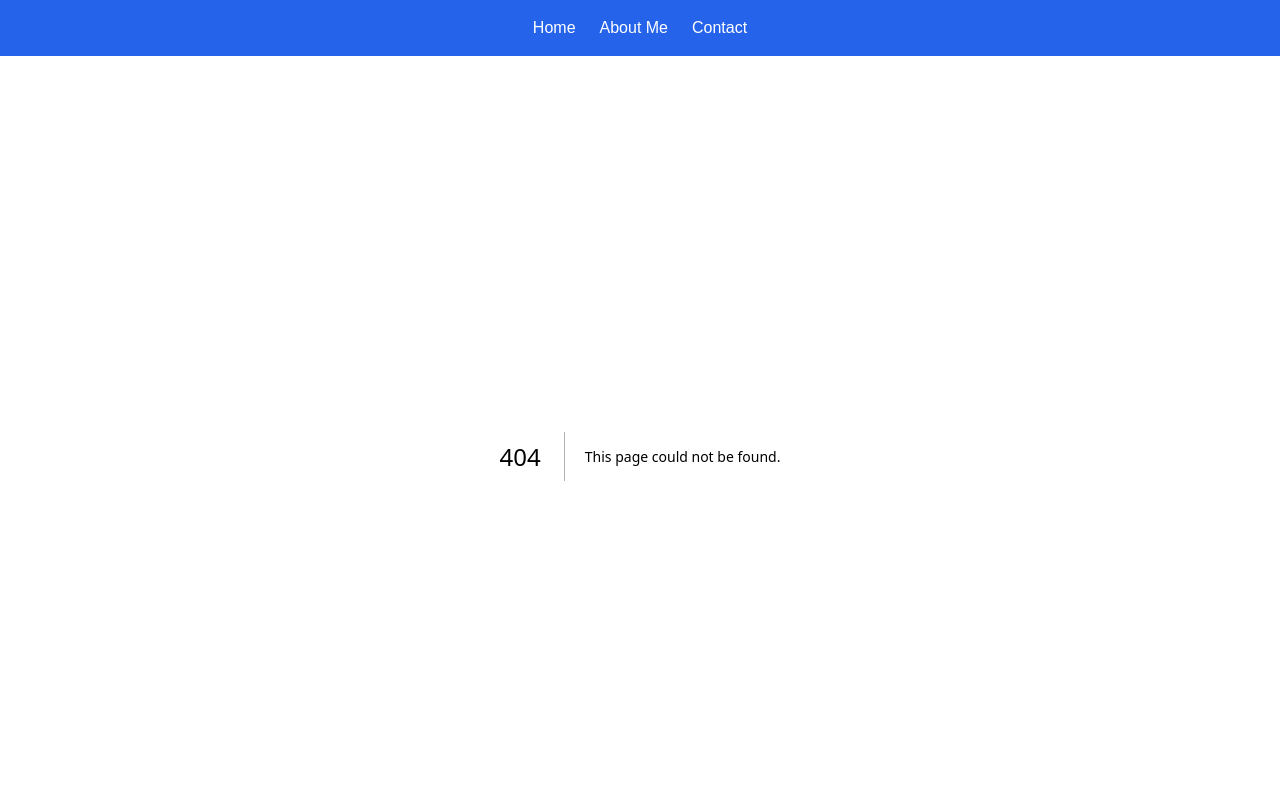
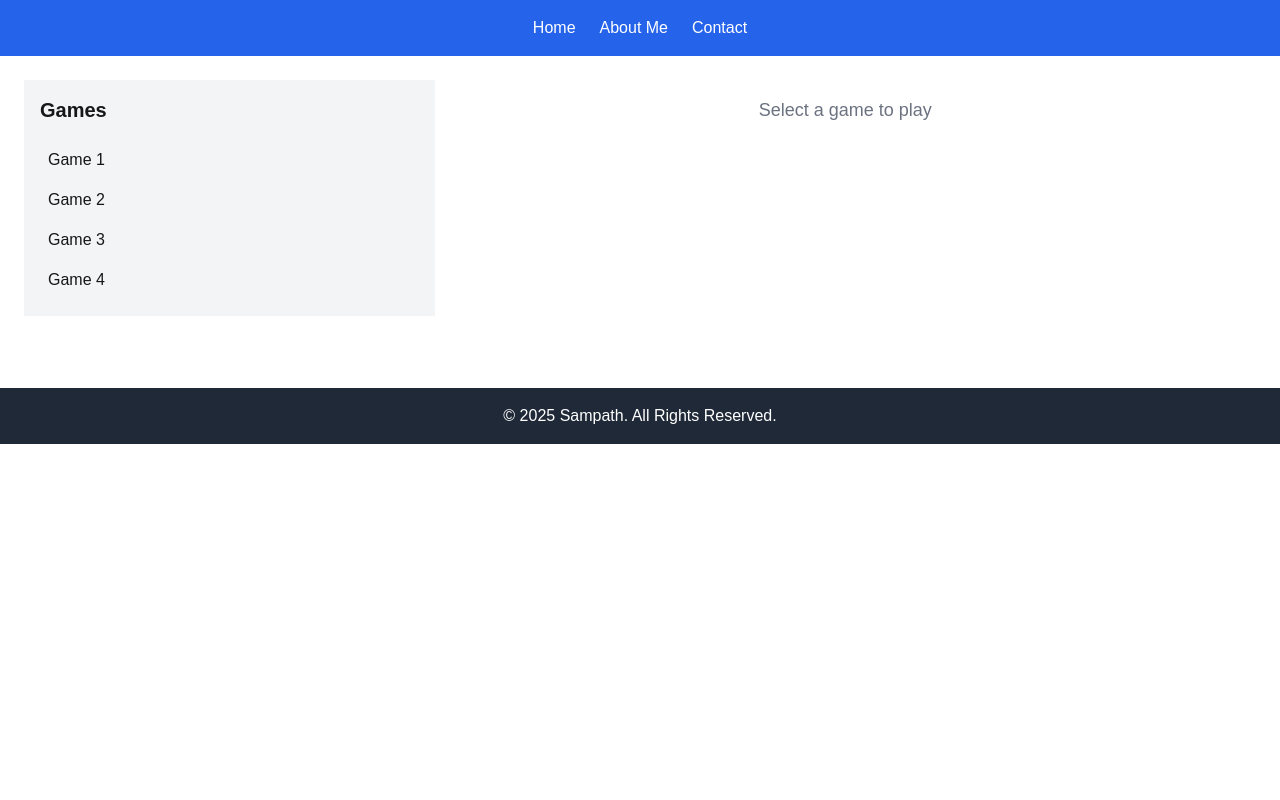
Before and after one commit to sampathchowdary/TrendCentral, a Next.js app in the folder trendcentral/: page /playground in a window 1280 px wide. Before the commit this address had no page. Shown: the top 800 px of the page. Built offline with nearby package versions, Linux system fonts and the light colour scheme.

Commit message:
basic playground components added

```diff
--- /dev/null
+++ b/trendcentral/app/components/playground/GameList.tsx
@@ -0,0 +1,27 @@
+import React from 'react';
+
+interface GameListProps {
+  gameNames: string[];
+  onGameSelect: (game: string | null) => void;
+}
+
+const GameList: React.FC<GameListProps> = ({ gameNames, onGameSelect }) => {
+  return (
+    <div>
+      <h2 className="text-xl font-semibold mb-4">Games</h2>
+      <ul>
+        {gameNames.map((game, index) => (
+          <li
+            key={index}
+            className="cursor-pointer p-2 hover:bg-gray-200 rounded"
+            onClick={() => onGameSelect(game)}
+          >
+            {game}
+          </li>
+        ))}
+      </ul>
+    </div>
+  );
+};
+
+export default GameList;
--- /dev/null
+++ b/trendcentral/app/components/playground/GamePlayground.tsx
@@ -0,0 +1,19 @@
+import React from 'react';
+
+interface GamePlaygroundProps {
+  game: string;
+}
+
+const GamePlayground: React.FC<GamePlaygroundProps> = ({ game }) => {
+  return (
+    <div>
+      <h2 className="text-2xl font-semibold mb-4">Now Playing: {game}</h2>
+      <div className="h-96 bg-gray-200 rounded-md flex justify-center items-center">
+        {/* Replace this with the actual game embedding or gameplay */}
+        <p className="text-xl text-gray-500">Game Playground for {game}</p>
+      </div>
+    </div>
+  );
+};
+
+export default GamePlayground;
--- /dev/null
+++ b/trendcentral/app/playground/page.tsx
@@ -0,0 +1,36 @@
+'use client';  // Add this directive for client-side rendering
+
+import { useState } from 'react';
+import GameList from "../components/playground/GameList"; // You need to create this component
+import GamePlayground from "../components/playground/GamePlayground"; // You need to create this component
+
+const Playground: React.FC = () => {
+  const [selectedGame, setSelectedGame] = useState<string | null>(null);
+
+  const gameNames = ['Game 1', 'Game 2', 'Game 3', 'Game 4'];
+
+  return (
+    <div>
+      <section className="flex flex-col md:flex-row max-w-7xl mx-auto p-6 space-y-8 md:space-y-0">
+        {/* Left Side: Game List (30% width) */}
+        <div className="md:w-1/3 bg-gray-100 p-4">
+          <GameList
+            gameNames={gameNames}
+            onGameSelect={setSelectedGame}
+          />
+        </div>
+
+        {/* Right Side: Playground to play the selected game (70% width) */}
+        <div className="md:w-2/3 bg-white p-4">
+          {selectedGame ? (
+            <GamePlayground game={selectedGame} />
+          ) : (
+            <div className="text-center text-lg text-gray-500">Select a game to play</div>
+          )}
+        </div>
+      </section>
+    </div>
+  );
+};
+
+export default Playground;
```
